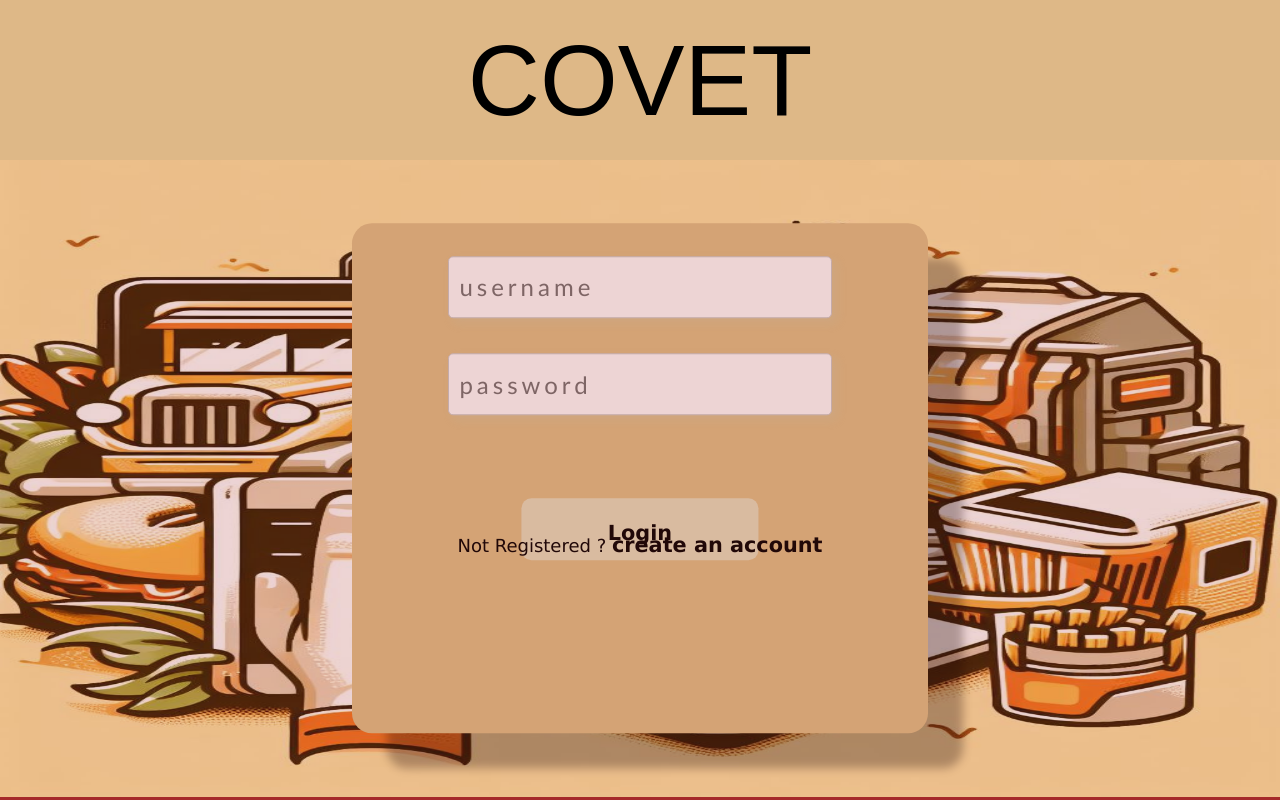
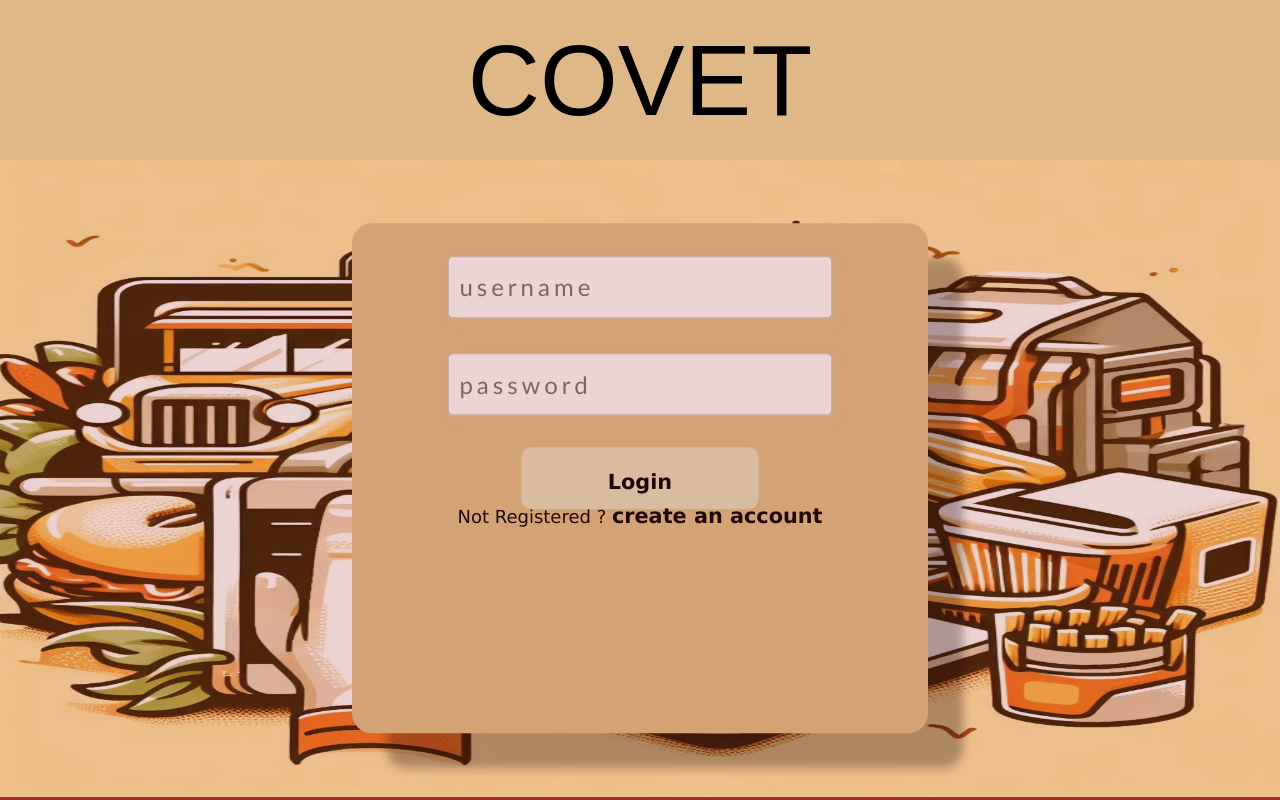
Before and after one commit to master-of-dobby/my_covet_1.0, a plain HTML site: page index.html in a window 1280 px wide. Drawn offline with Linux system fonts and the light colour scheme; a web font is replaced by a local one.

Commit message:
updated next page

```diff
--- a/css/styles.css
+++ b/css/styles.css
@@ -107,7 +107,7 @@ input {
 
 button {
     position: absolute; /* Position the button absolutely within the container */
-    top: 60%; /* Position the button at 50% from the top of the container */
+    top: 50%; /* Position the button at 50% from the top of the container */
     left: 50%; /* Position the button at 50% from the left of the container */
     transform: translate(-50%, -50%); /* Center the button in the middle of the container */
     padding: 12px 15%; /* Set button padding */
@@ -122,7 +122,7 @@ button {
 }
 
 .notReg{
-    margin-top: 20%;
+    margin-top: 15%;
     position: relative;
     font-family: Verdana, Geneva, Tahoma, sans-serif;
 }
```
